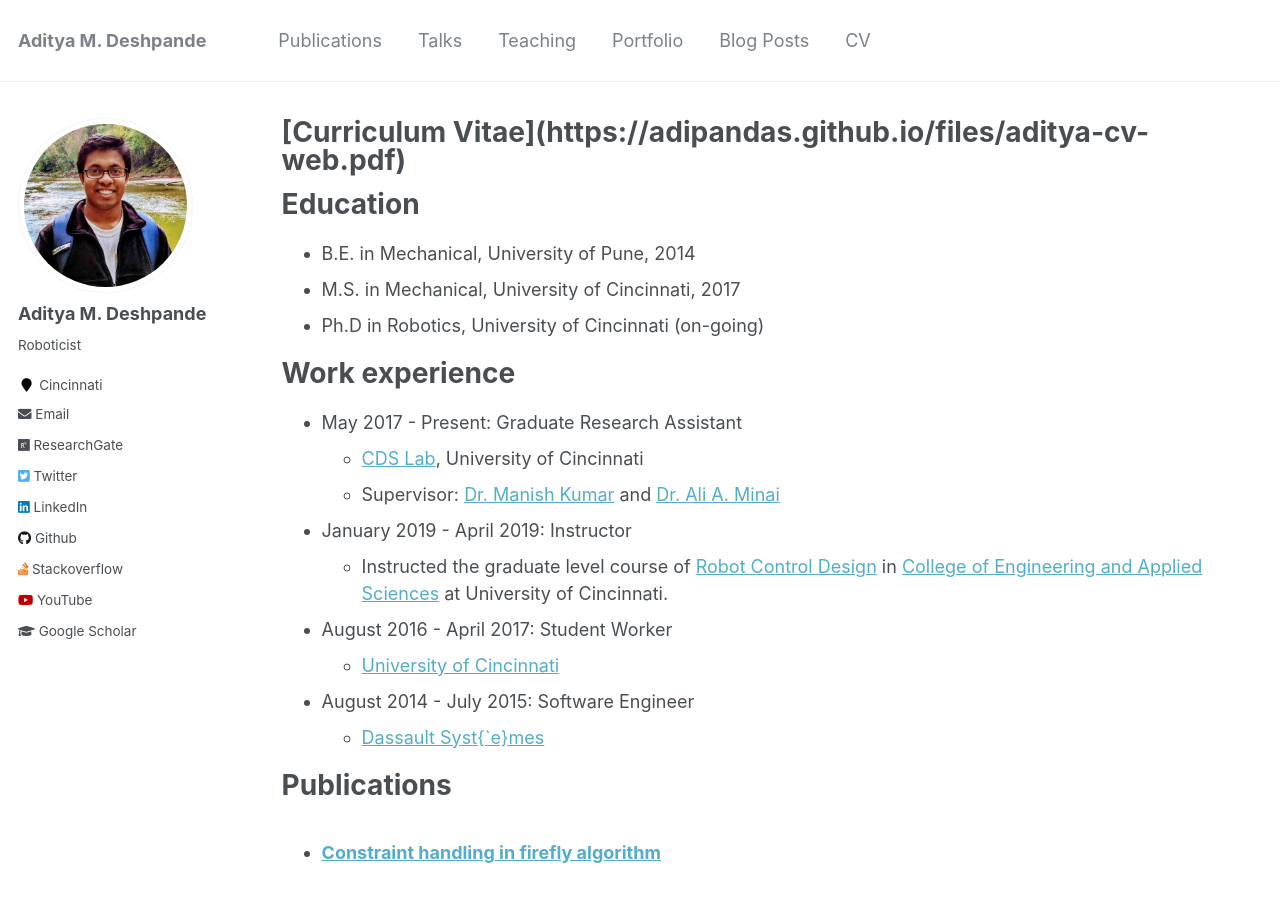
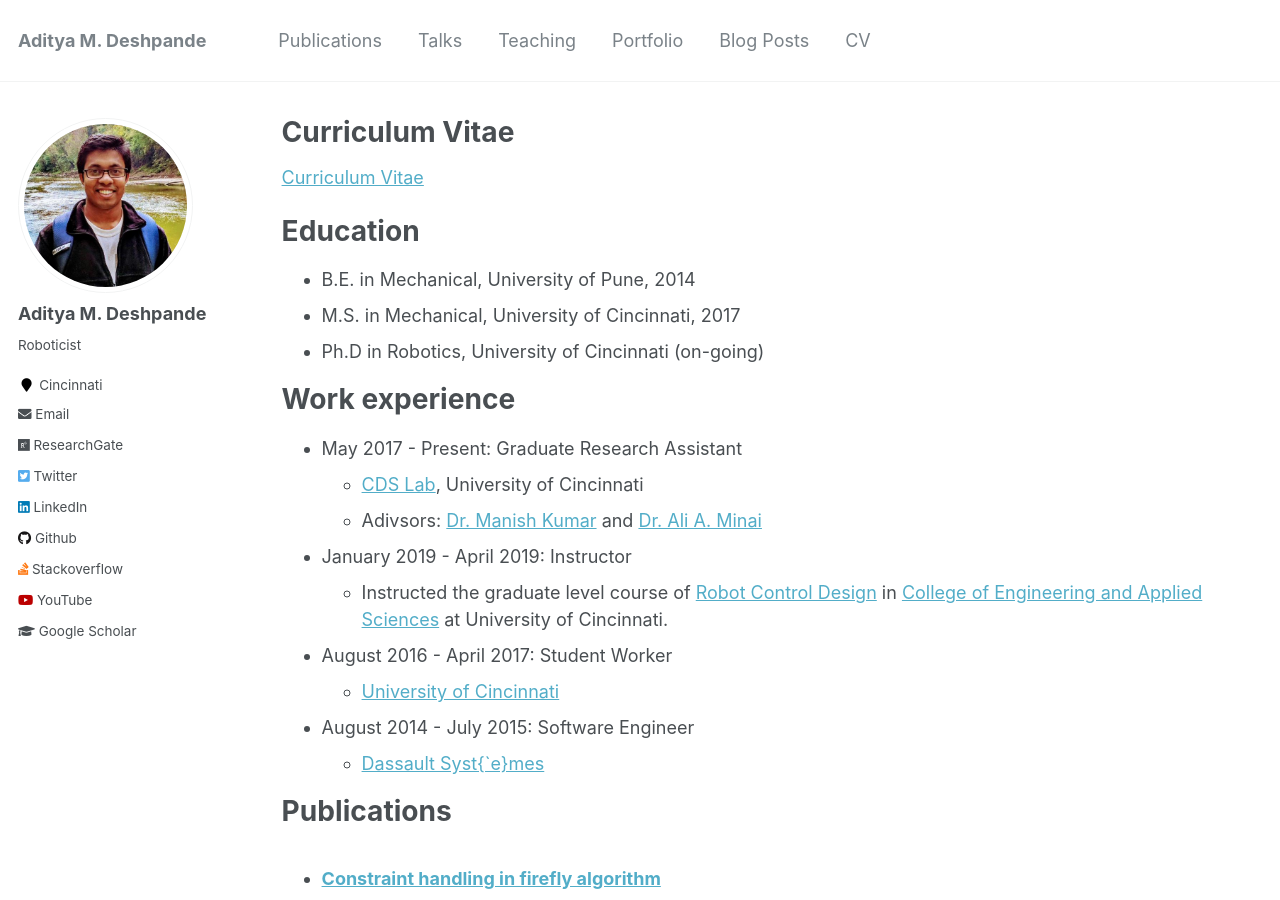
Before and after one commit to adipandas/adipandas.github.io, a Jekyll site: the page built from _pages/cv.md, in a window 1280 px wide and 900 px high. Built offline with Jekyll 4.4.1, drawn with Linux system fonts in a browser that asks for light colours.

Commit message:
Update cv.md

```diff
--- a/_pages/cv.md
+++ b/_pages/cv.md
@@ -1,6 +1,6 @@
 ---
 layout: archive
-title: "[Curriculum Vitae](https://adipandas.github.io/files/aditya-cv-web.pdf)"
+title: "Curriculum Vitae"
 permalink: /cv/
 author_profile: true
 redirect_from:
@@ -8,6 +8,8 @@ redirect_from:
 ---
 
 {% include base_path %}
+
+[Curriculum Vitae](https://adipandas.github.io/files/aditya-cv-web.pdf)
 
 Education
 ====
@@ -21,7 +23,7 @@ Work experience
 * May 2017 - Present: Graduate Research Assistant
   * [CDS Lab](https://ceas.uc.edu/research/centers-labs/cooperative-distributed-systems-lab.html), University of Cincinnati
   <!-- * Duties included: Tagging issues -->
-  * Supervisor: [Dr. Manish Kumar](https://researchdirectory.uc.edu/p/kumarmu) and [Dr. Ali A. Minai](https://eecs.ceas.uc.edu/~aminai/)
+  * Adivsors: [Dr. Manish Kumar](https://researchdirectory.uc.edu/p/kumarmu) and [Dr. Ali A. Minai](https://eecs.ceas.uc.edu/~aminai/)
 
 * January 2019 - April 2019: Instructor
   * Instructed the graduate level course of [Robot Control Design](https://adipandas.github.io/teaching/2019-spring-teaching-1) in [College of Engineering and Applied Sciences](https://ceas.uc.edu/) at University of Cincinnati.
```
